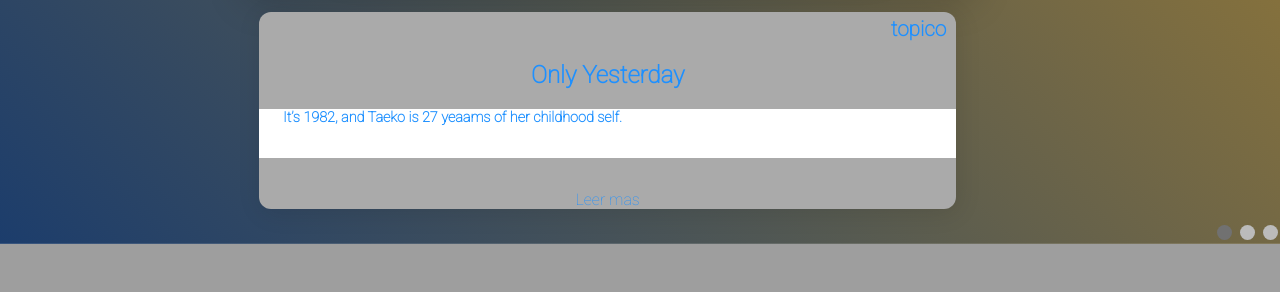
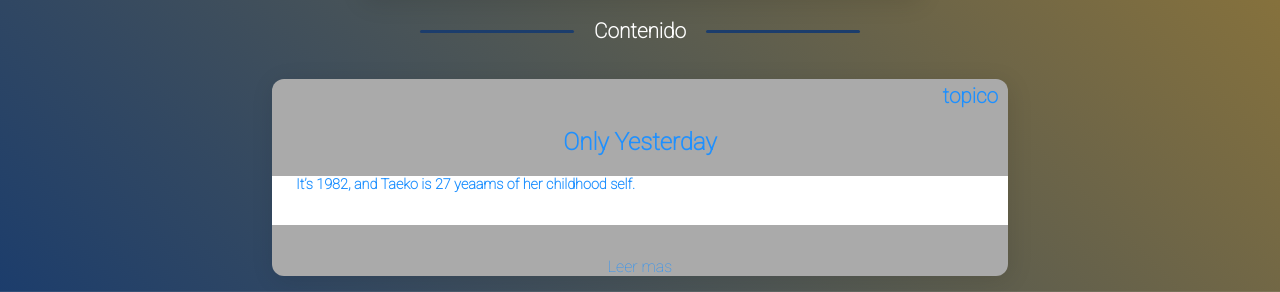
Before and after one commit to yollotltamayo/webmac, a Flask app: page / in a window 1280 px wide. Shown: the part 957-1249 px from the top of the page. Before the commit the page ends 1201 px from the top, so only its background shows below. Run offline with Flask 2, Linux system fonts and the light colour scheme; a user stored in the database is signed in; parts of the project's set-up code (start-up, migrations or seed data) failed here and were passed over; some libraries are stand-ins or nearby versions.

Commit message:
agrega barritas y mejora el video (#37)

```diff
--- a/static/css/style.css
+++ b/static/css/style.css
@@ -187,9 +187,6 @@ main {
 #canvas {
     width:100%;
     height:100%;
-}
-.carrusel {
-   grid-area:slide;
 }
 
 .card {
@@ -486,8 +483,8 @@ button {
 
 .carrusel {
   grid-area: slider;
-  position: relative;
   margin: auto;
+  width:100%;
 }
 
 img{
@@ -499,13 +496,7 @@ img{
 }
 
 .ant, .sig {
-  cursor: pointer;
-  position: absolute;
-  top: 50%;
-  width: auto;
-  margin-top: -22px;
-  padding: 16px;
-  color: white;
+
   font-weight: bold;
   font-size: 18px;
   transition: 0.6s ease;
@@ -555,19 +546,52 @@ img{
 }
 
 
-.recur{
-  margin: auto;
-  background-color:transparent;
-    font-size:1.5em;
-    border:1px solid transparent;
-    border-radius:11px;
-    padding: 20px 20px;
-  box-shadow: 2px 4px 40px rgba(0, 0, 0, 0.199);
+
+.flechas-carrusel {
+   display:flex;
+  cursor: pointer;
+  position: absolute;
+  top: 30%;
+  width: 100%;
+  margin-top: -22px;
+  padding: 16px;
+  color: white;
+  justify-content:space-between;
+}
+.fade > img {
+    max-width: 100%;
+    max-height: 100%;
+}
+.video {
+    justify-self:center;
+    display:flex;
+    flex-direction:column;
+    align-items:center;
+    color:white;
+    font-size:1.2em;
+}
+
+.barritas{
+    display:flex;
+    flex-direction:row;
+    width:100%;
+    align-items:center;
+    justify-content:center;
+    padding: 20px 0;
+}
+.barritas > h3{
+    padding:0;
+    margin:0;
+    color:white;
+    font-size:1.3em;
+}
+.barrita  {
+    margin: 0 20px;
+    width: 20%;
+    height: 3px;
+    content: '';
+    vertical-align: middle;
+    border-radius: 64px 64px 64px 64px;
+    background-color: #1c3d6c;
 
 }
-.recur h3 {
-  margin: 5px;
-  text-align: center;
-  font-family: "Roboto", sans-serif;
-  color:white;
-}
--- a/templates/index.html
+++ b/templates/index.html
@@ -103,16 +103,19 @@
 	  <img src="/multimedia/imagenes/fes3.jpg" style="width:100%">
 	</div>
 
-	<a class="ant" onclick="aumentoPag(-1)">&#10094;</a>
-	<a class="sig" onclick="aumentoPag(1)">&#10095;</a>
+    <div class="flechas-carrusel">
+        <a class="ant" onclick="aumentoPag(-2)">&#10094;</a>
+        <a class="sig" onclick="aumentoPag(1)">&#10095;</a>
+    </div>
+
+    <div style="text-align:center">
+        <span class="punto" onclick="pagActual(1)"></span>
+        <span class="punto" onclick="pagActual(2)"></span>
+        <span class="punto" onclick="pagActual(3)"></span>
+    </div>
 </div>
  <br>
 
- <div style="text-align:center">
-    <span class="punto" onclick="pagActual(1)"></span>
-	<span class="punto" onclick="pagActual(2)"></span>
-	<span class="punto" onclick="pagActual(3)"></span>
-</div>
 
     <aside>
         <ul>
@@ -139,15 +142,26 @@
         </ul>
     </aside>
     <main id="content">
-        <div class="recur">
-            <h3>Recursos Digitales</h>
-            <iframe class= "recur" src="https://www.youtube.com/embed/R6hGmXEjmuc" style="height:315px;width:560px"
+        <div class="video" style="width:100%;" >
+            <div class="barritas">
+            <div class="barrita"></div>
+            <h3>Recursos Digitales</h3>
+            <div class="barrita"></div>
+            </div>
+            <iframe class= "forms" src="https://www.youtube.com/embed/R6hGmXEjmuc" style="height:315px;width:560px"
                 title="YouTube video player" frameborder="0" allow="accelerometer; autoplay; clipboard-write; encrypted-media; gyroscope; picture-in-picture"
                 allowfullscreen>
             </iframe>
         </div>
+            <div class="barritas">
+            <div class="barrita"></div>
+            <h3>Contenido</h3>
+            <div class="barrita"></div>
+            </div>
         <div class="card">
+
             <h3>topico</h3>
+
             <h2>Only Yesterday</h2>
             <h1 class="bordes"></h1>
             <h1>It’s 1982, and Taeko is 27 yeaams of her childhood self.</h1>
```
Also changed, not shown: base.sqlite.
